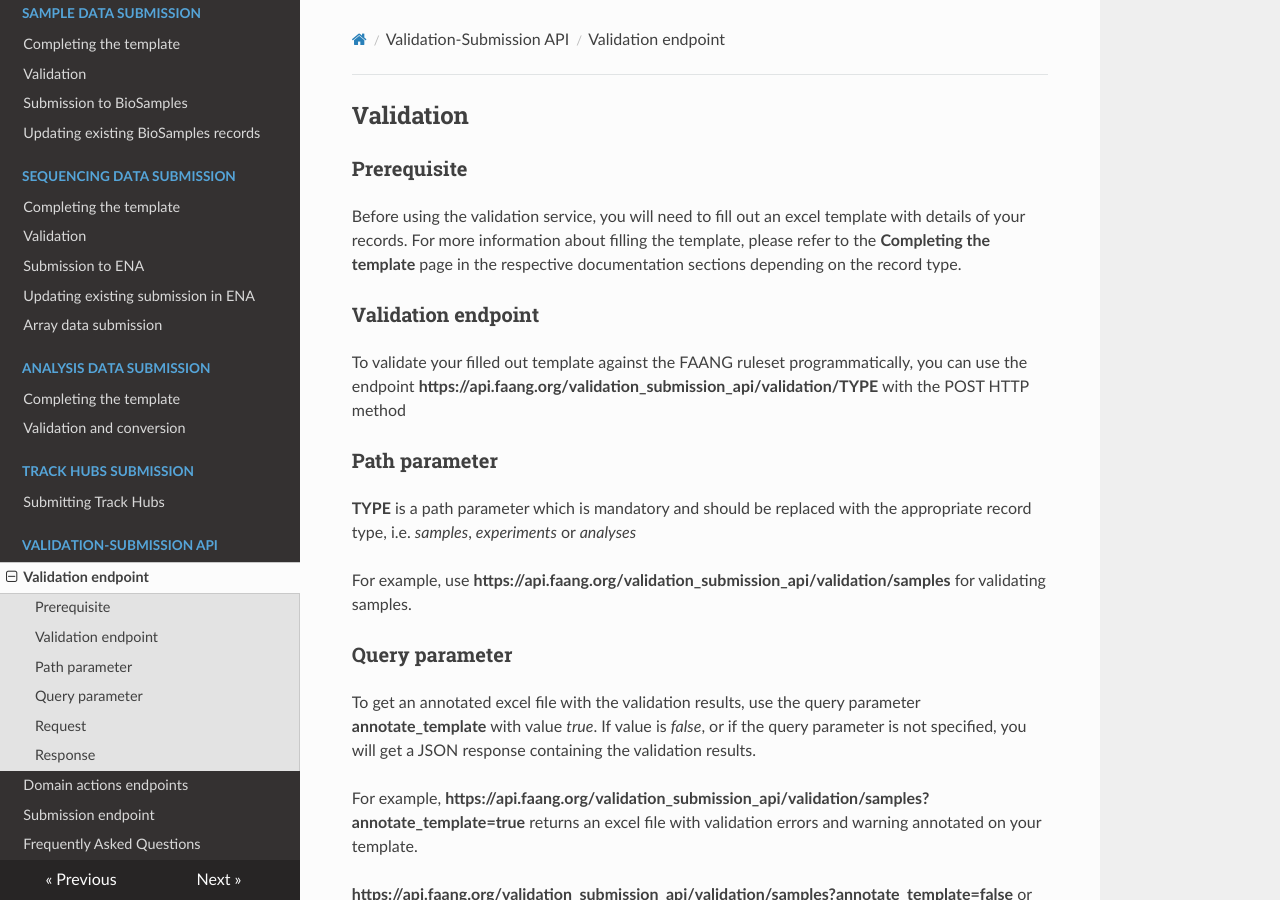
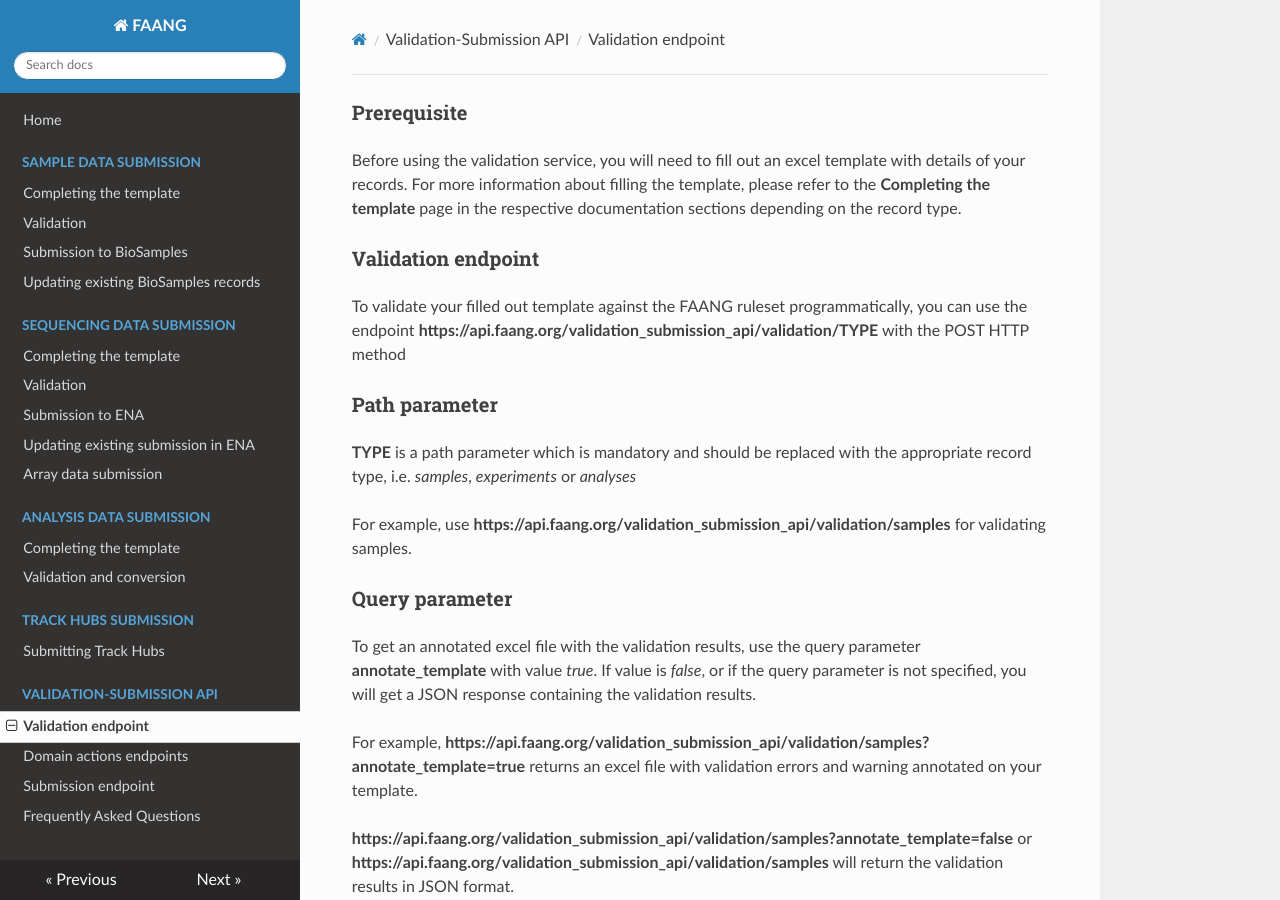
Before and after one commit to FAANG/dcc-documentation, an MkDocs documentation site: the page built from docs/api/validation.md, in a window 1280 px wide and 900 px high. Built offline with MkDocs 1.6.1, drawn with Linux system fonts in a browser that asks for light colours; nearby versions of some CDN libraries.

Commit message:
minor fixes

```diff
--- a/docs/api/validation.md
+++ b/docs/api/validation.md
@@ -1,5 +1,3 @@
-## Validation
-
 ### Prerequisite
 
 Before using the validation service, you will need to fill out an excel template with details of your records. For more information about filling the template, please refer to the **Completing the template** page in the respective documentation sections depending on the record type.
@@ -44,11 +42,8 @@
 If you choose a annotated file type response, you can see the errors and warnings highlighted on the excel file as shown below -
 
 <p style="text-align: center; margin: 15px 0;">
-  <img src="../../img/val_err_annot.png" width="75%" />
-</p>
-
-<p style="text-align: center; margin: 15px 0;">
-  <img src="../../img/val_warn_annot.png" width="75%" />
+  <img src="../../img/val_err_annot.png" width="45%" />
+  <img src="../../img/val_warn_annot.png" width="45%" />
 </p>
 
 The errors and warnings in JSON format response looks like this -
@@ -57,7 +52,7 @@
   <img src="../../img/val_err_json.png" width="75%" />
 </p>
 
-<p style="text-align: center; margin: 15px 0;">
+<p style="text-align: center; margin: 25px 0;">
   <img src="../../img/val_warn_json.png" width="75%" />
 </p>
 
```
